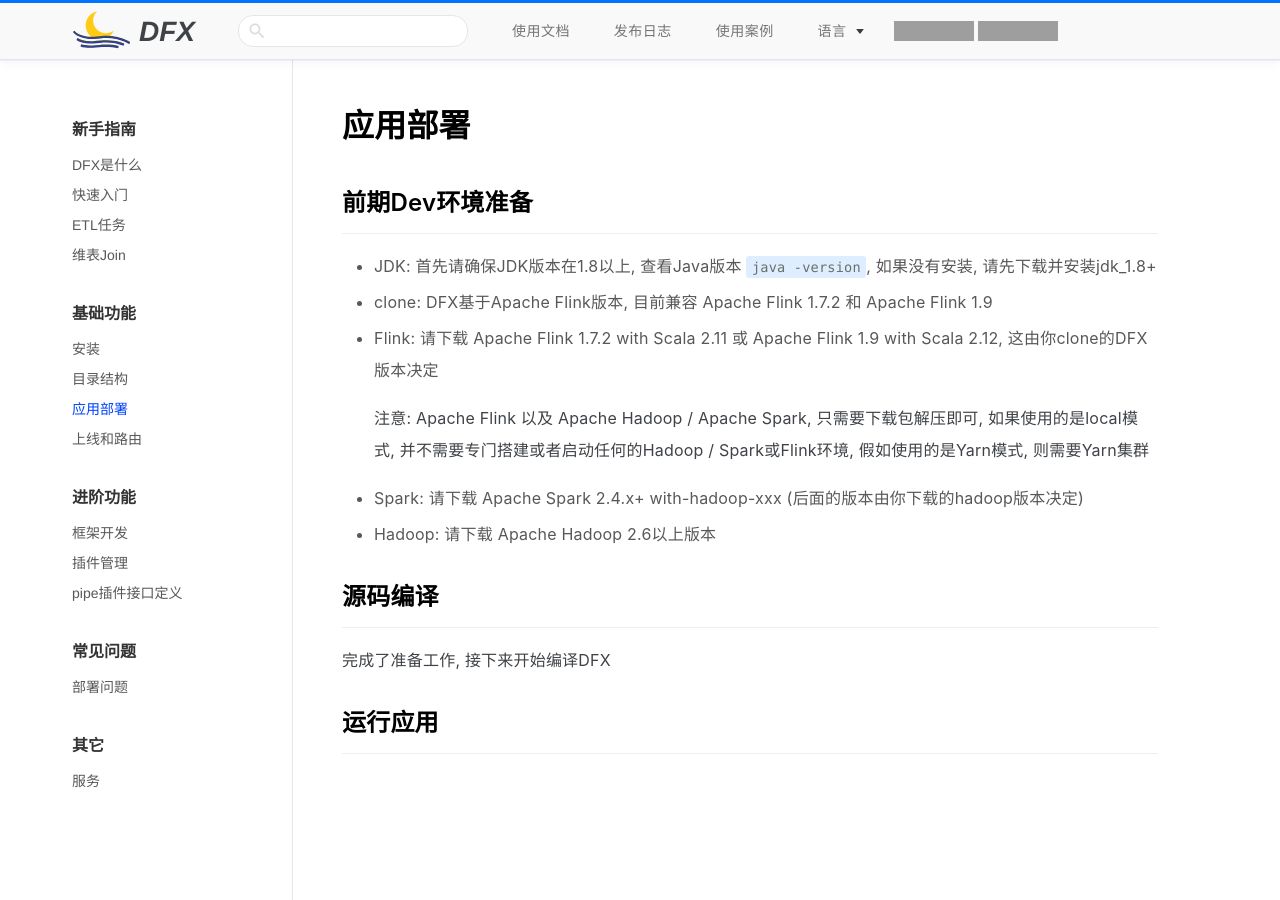
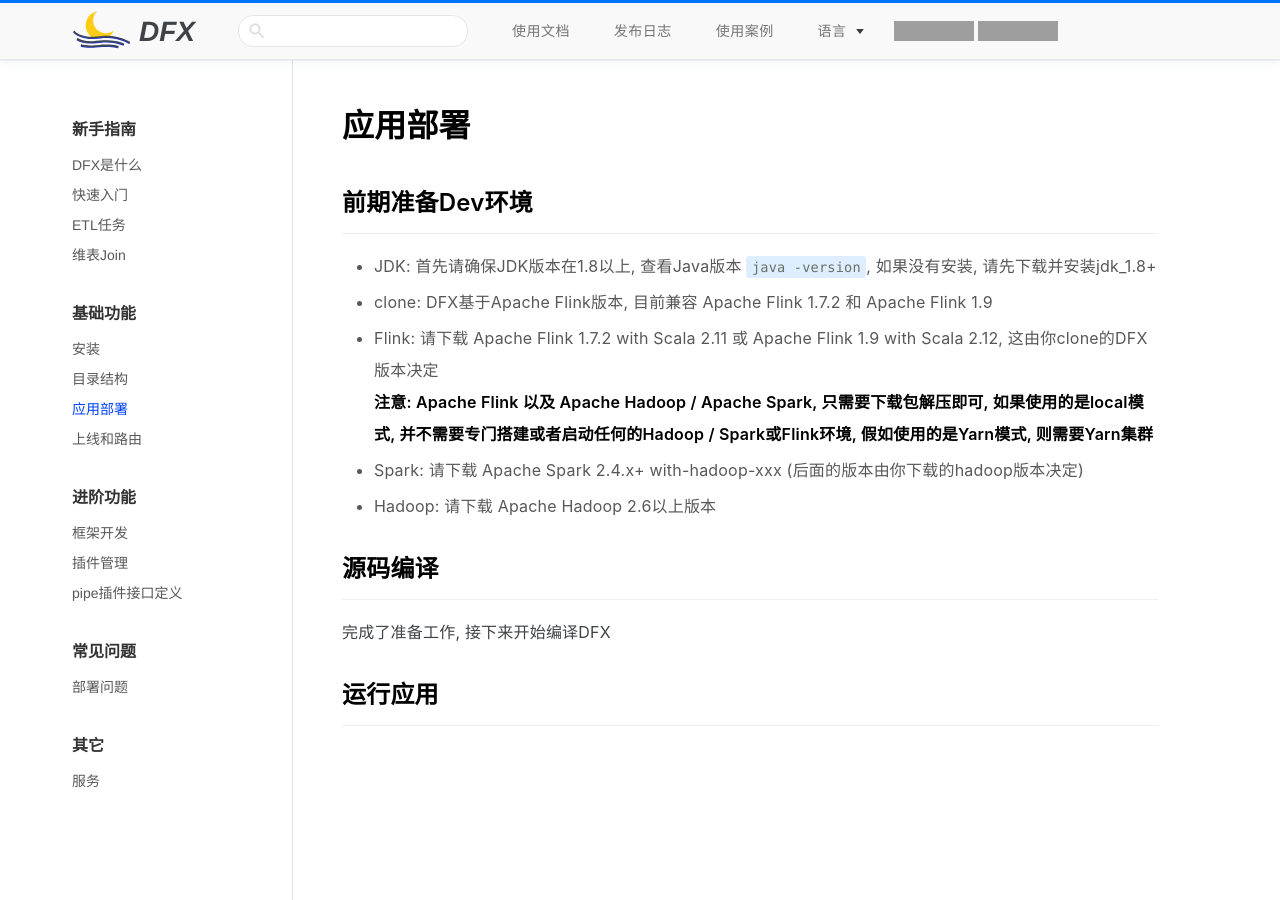
Before and after one commit to eklowlabs/eklowlabs.github.io, a Jekyll site: the page open_flow/bigdata/dfx/core_pages/language/zh-cn/docs/basics/deployment.html, which Jekyll copies as it is, in a window 1280 px wide. Built offline with Jekyll 4.4.1, drawn with Linux system fonts in a browser that asks for light colours; grey boxes are pictures that could not be loaded.

```diff
--- a/open_flow/bigdata/dfx/core_pages/language/zh-cn/docs/basics/deployment.html
+++ b/open_flow/bigdata/dfx/core_pages/language/zh-cn/docs/basics/deployment.html
@@ -58,12 +58,12 @@
     <div class="page-main">
         <article class="markdown-body">
             <h1>应用部署</h1>
-            <h2 id="前期Dev环境准备"><a class="markdown-anchor" href="#前期Dev环境准备">#</a> 前期Dev环境准备</h2>
+            <h2 id="前期准备Dev环境"><a class="markdown-anchor" href="#前期准备Dev环境">#</a> 前期准备Dev环境</h2>
             <ul>
                 <li>JDK: 首先请确保JDK版本在1.8以上, 查看Java版本 <code>java -version</code>, 如果没有安装, 请先下载并安装jdk_1.8+</li>
                 <li>clone: DFX基于Apache Flink版本, 目前兼容 Apache Flink 1.7.2 和 Apache Flink 1.9</li>
-                <li>Flink: 请下载 Apache Flink 1.7.2 with Scala 2.11 或 Apache Flink 1.9 with Scala 2.12, 这由你clone的DFX版本决定
-                <p>注意: Apache Flink 以及 Apache Hadoop / Apache Spark, 只需要下载包解压即可, 如果使用的是local模式, 并不需要专门搭建或者启动任何的Hadoop / Spark或Flink环境, 假如使用的是Yarn模式, 则需要Yarn集群</p>
+                <li>Flink: 请下载 Apache Flink 1.7.2 with Scala 2.11 或 Apache Flink 1.9 with Scala 2.12, 这由你clone的DFX版本决定<br>
+                    <strong>注意: Apache Flink 以及 Apache Hadoop / Apache Spark, 只需要下载包解压即可, 如果使用的是local模式, 并不需要专门搭建或者启动任何的Hadoop / Spark或Flink环境, 假如使用的是Yarn模式, 则需要Yarn集群</strong>
                 </li>
                 <li>Spark: 请下载 Apache Spark 2.4.x+ with-hadoop-xxx (后面的版本由你下载的hadoop版本决定)</li>
                 <li>Hadoop: 请下载 Apache Hadoop 2.6以上版本 </li>
```
